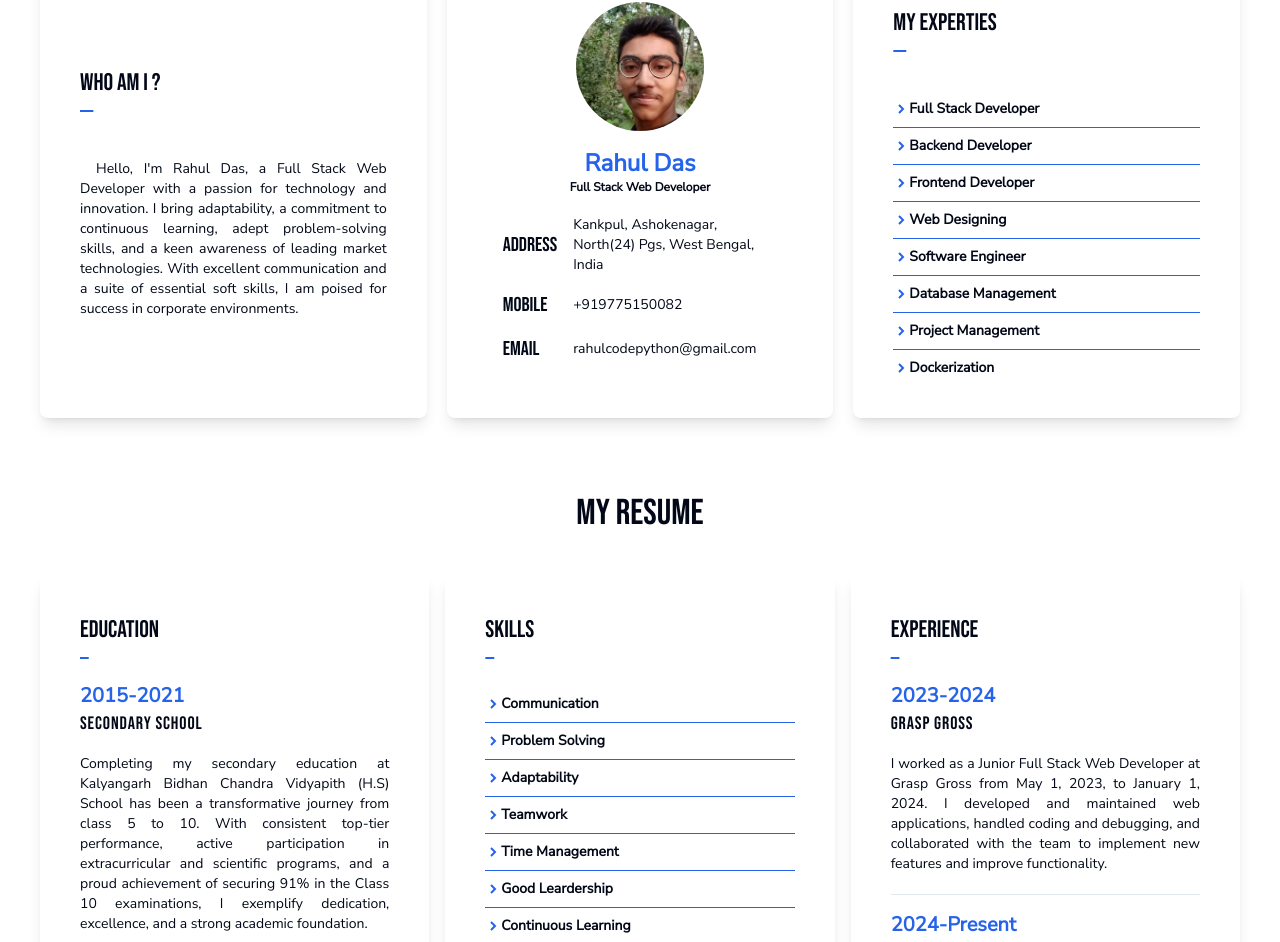
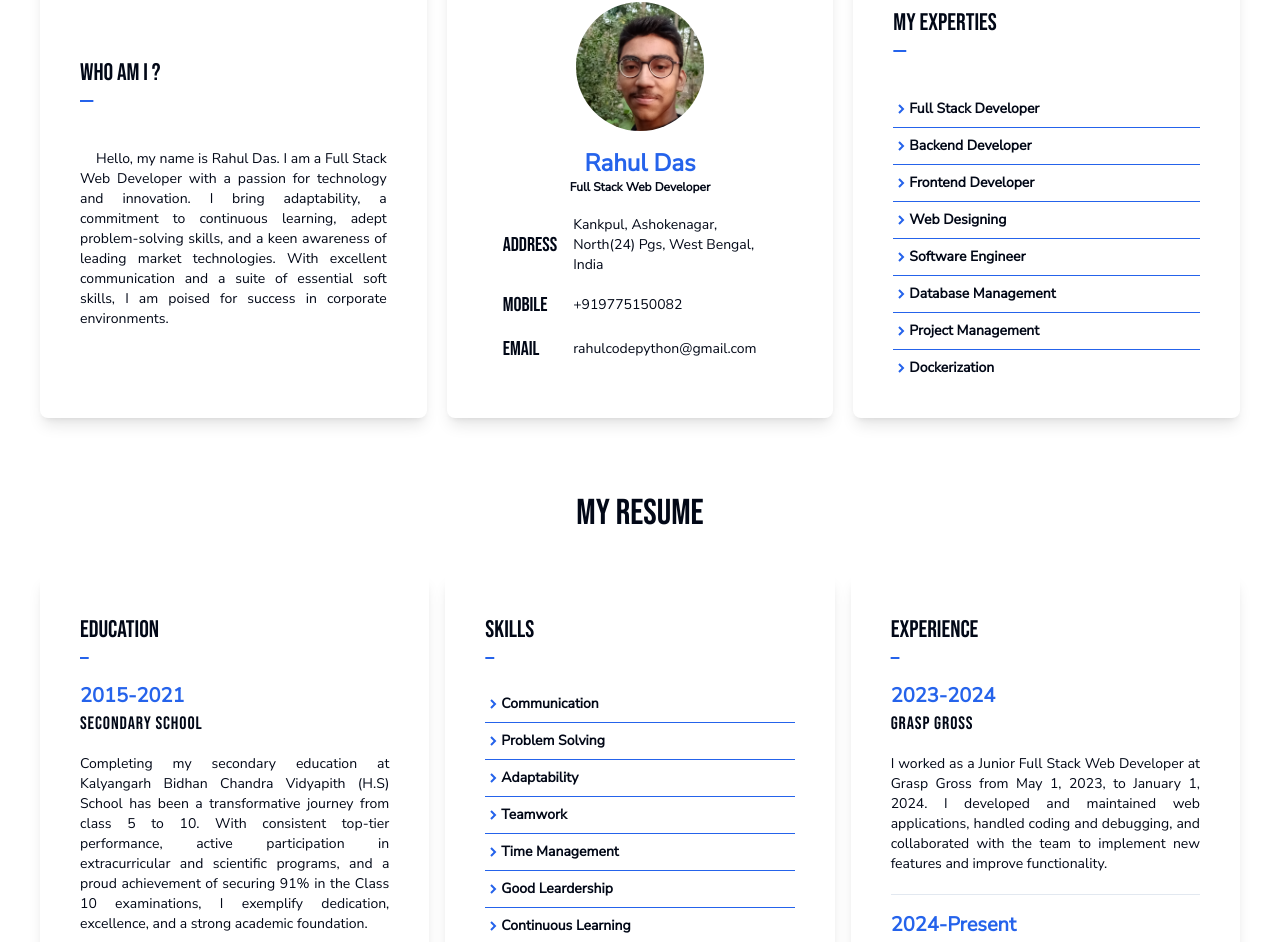
Before and after one commit to rahulcodepython/Portfolio, a Next.js app: page / in a window 1280 px wide. Shown: the part 949-1891 px from the top of the page. Built offline with nearby package versions, Linux system fonts and the light colour scheme.

Commit message:
Update data.js

```diff
--- a/src/data/data.js
+++ b/src/data/data.js
@@ -18,7 +18,7 @@ const Data = {
         ['/#contact', <BiEnvelope key={1} />, 'Contact'],
     ],
     about: {
-        aboutMe: "Hello, I'm Rahul Das, a Full Stack Web Developer with a passion for technology and innovation. I bring adaptability, a commitment to continuous learning, adept problem-solving skills, and a keen awareness of leading market technologies. With excellent communication and a suite of essential soft skills, I am poised for success in corporate environments.",
+        aboutMe: "Hello, my name is Rahul Das. I am a Full Stack Web Developer with a passion for technology and innovation. I bring adaptability, a commitment to continuous learning, adept problem-solving skills, and a keen awareness of leading market technologies. With excellent communication and a suite of essential soft skills, I am poised for success in corporate environments.",
         experties: [
             'Full Stack Developer',
             'Backend Developer',
```
